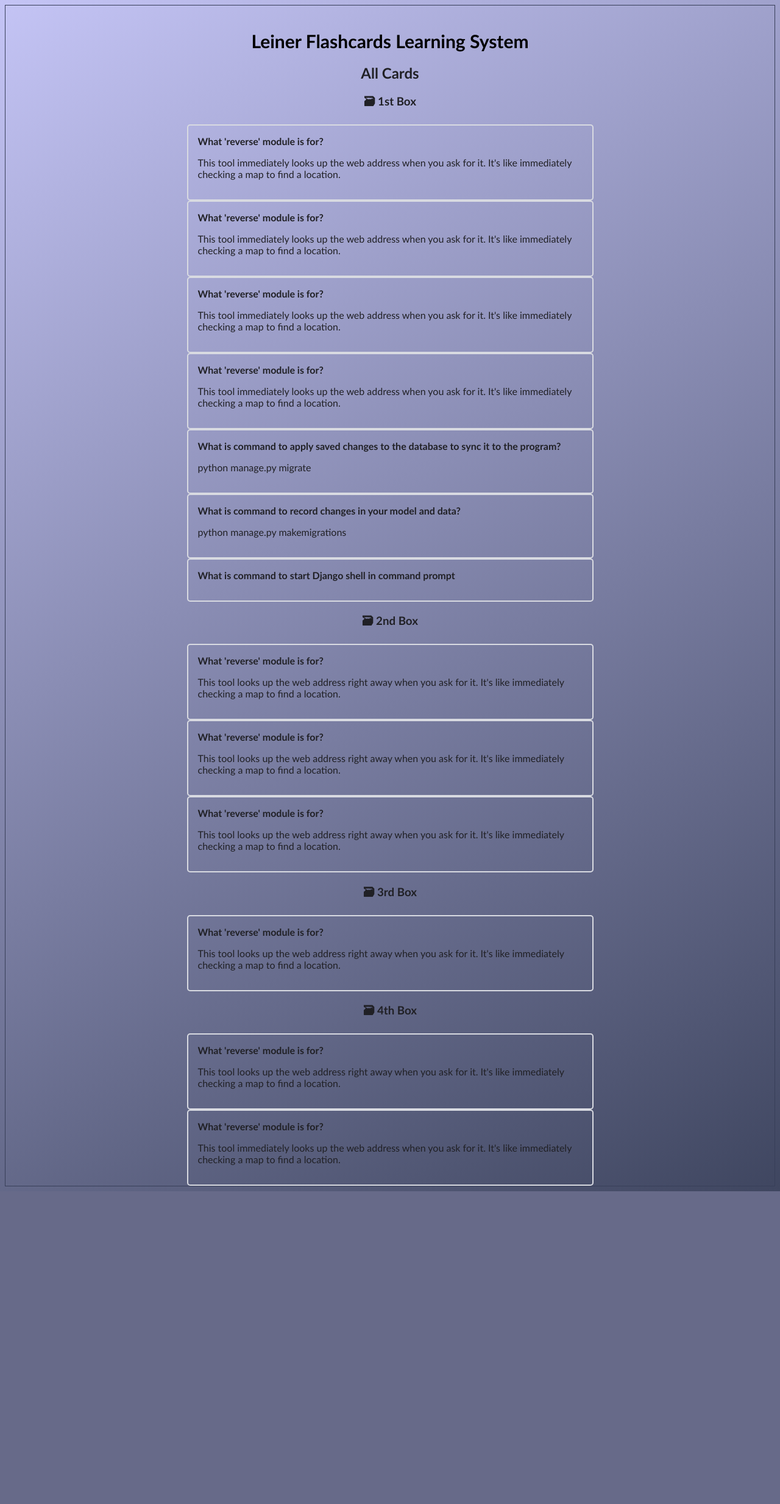
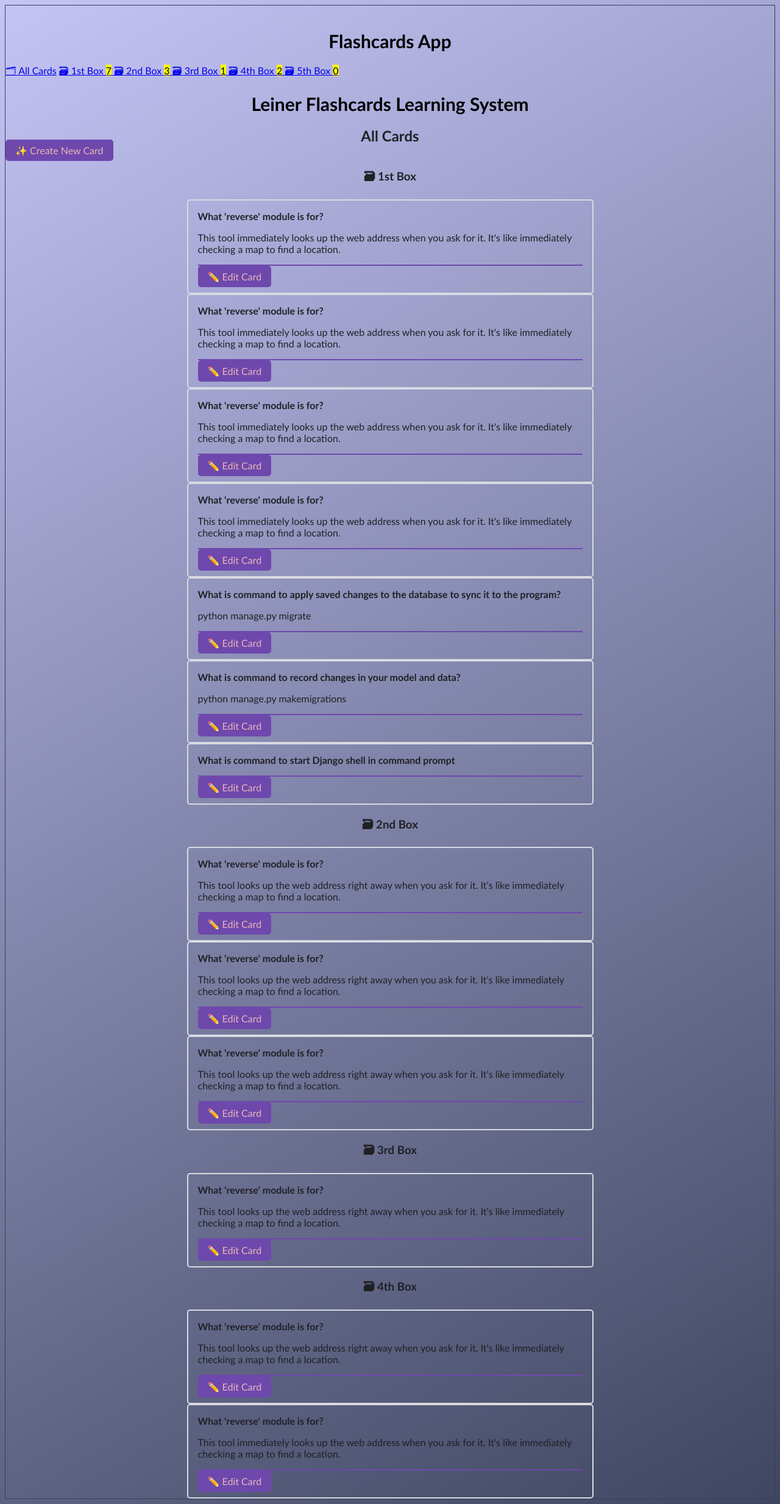
Before and after one commit to KatG33/Website, a Django app: page / in a window 1280 px wide. Shown: the whole page at 61% size. Before the commit the page ends 1954 px from the top, so only its background shows below. Run offline with Django 5.2, Linux system fonts and the light colour scheme; data comes from the database, SQL or seed files in the repository; both versions use the stored data as it was after the commit.

Commit message:
Created multiple options, like update and create. Added interactive menu.

```diff
--- a/backend/flashcards/models.py
+++ b/backend/flashcards/models.py
@@ -34,3 +34,11 @@ class Flashcard(models.Model):
     # This method will be called when conversion of an Obj to String is required
     def __str__(self):
         return self.question
+
+    def move(self, solved):
+        new_box = self.box + 1 if solved else BOXES[0]
+
+        if new_box in BOXES:
+            self.box = new_box
+            self.save()
+        return self
--- a/backend/flashcards/templates/flashcards/base.html
+++ b/backend/flashcards/templates/flashcards/base.html
@@ -16,6 +16,10 @@
     <link rel="stylesheet"  href="{% static 'css/style.css' %}"/>
 </head>
 
+<header>
+    <h1>Flashcards App</h1>
+    {% include "flashcards/navigation.html" %}
+</header>
 
 <body>
     <!--Do I have to have this part. Please make sure you understand the mechanics of it -->
--- /dev/null
+++ b/backend/flashcards/templates/flashcards/box_links.html
@@ -0,0 +1,7 @@
+{% load humanize %}
+
+{% for box in boxes %}
+    <a href="{% url 'box' box_num=box.number %}">
+        🗃 {{ box.number | ordinal }} Box <mark>{{ box.card_count }}</mark>
+    </a>
+{% endfor %}
--- a/backend/flashcards/templates/flashcards/card.html
+++ /dev/null
@@ -1,4 +0,0 @@
-<article>
-    <h4>{{ card.question }}</h4>
-    <p>{{ card.answer }}</p>
- </article>
--- /dev/null
+++ b/backend/flashcards/templates/flashcards/flashcard.html
@@ -0,0 +1,8 @@
+<article>
+    <h4>{{ card.question }}</h4>
+    <p>{{ card.answer }}</p>
+    <hr>
+    <a href="{% url 'flashcard-update' card.id %}" role="button">
+        ✏️ Edit Card
+    </a>
+</article>
--- a/backend/flashcards/templates/flashcards/flashcard_list.html
+++ b/backend/flashcards/templates/flashcards/flashcard_list.html
@@ -7,6 +7,10 @@
 {% block content %}
     <h2>All Cards</h2>
 
+    <a href="{% url 'flashcard-create' %}" role="button">
+        ✨ Create New Card
+    </a>
+
     {% for card in flashcard_list %}
         <!-- wrapping h3 in 'ifchanged' template tag to show new box headline ONCE ONLY-->
         {% ifchanged %}
@@ -14,7 +18,7 @@
             <h3>🗃 {{ card.box | ordinal }} Box</h3>
         {% endifchanged %}
         <!-- 'include' adds contents of HTML file into the current one -->
-        {% include "flashcards/card.html" %}
+        {% include "flashcards/flashcard.html" %}
         <!-- The paragraph below dispayes the details of the card -->
 
     {% endfor %}
--- /dev/null
+++ b/backend/flashcards/templates/flashcards/navigation.html
@@ -0,0 +1,6 @@
+{% load cards_tags %}
+
+<nav>
+    <a href="{% url 'flashcard-list' %}">🗂 All Cards</a>
+    {% boxes_as_links %}
+</nav>
--- /dev/null
+++ b/backend/flashcards/templatetags/cards_tags.py
@@ -0,0 +1,20 @@
+#  imports Django’s template module
+from django import template
+# # imports your Card model and the BOXES variable.
+from flashcards.models import BOXES, Flashcard
+# Creates an instance of Library used for registering your template tags.
+register = template.Library()
+# Uses the Library instance’s .inclusion_tag() as a decorator. This tells Django that boxes_as_links is an inclusion tag.
+@register.inclusion_tag("flashcards/box_links.html")
+def boxes_as_links():
+    boxes = []
+    for box_num in BOXES:
+        card_count = Flashcard.objects.filter(box=box_num).count()
+        # append a dictionary with the box number as key and the number of cards
+        # in the box as the value to the boxes list.
+        boxes.append({
+            "number": box_num,
+            "card_count": card_count,
+        })
+
+    return {"boxes": boxes}
--- a/backend/flashcards/urls.py
+++ b/backend/flashcards/urls.py
@@ -18,4 +18,19 @@ urlpatterns = [
         views.ViewFlashcards.as_view(),
         name="flashcard-list"
     ),
+    path(
+        "new",
+        views.FlashcardCreateView.as_view(),
+        name="flashcard-create"
+    ),
+     path(
+        "edit/<int:pk>",
+        views.FlashcardUpdateView.as_view(),
+        name="flashcard-update"
+    ),
+     path(
+        "box/<int:box_num>",
+        views.BoxView.as_view(),
+        name="box"
+    ),
 ]
--- a/backend/flashcards/views.py
+++ b/backend/flashcards/views.py
@@ -8,9 +8,13 @@ from rest_framework.response import Response
 # converts Flashcard model and data into JSON format
 from .serializers import FlashcardSerializer
 # 'ListView' is a tool in Django that can show a list of items
-from django.views.generic import (ListView,)
+# 'CreateView' is CreateView can: automatically generate form, handle validations, create object and redirect
+from django.views.generic import (ListView,CreateView,UpdateView,)
 # Imports flashcards' model and lets us interact with the object Flashcard
 from .models import Flashcard
+# 'reverse': This tool looks up the web address right away when you ask for it.
+# 'reverse_lazy' module waits to look up the web address until it's actually needed.
+from django.urls import reverse_lazy
 
 # Create your views here.
 # Argument request is a HTTP request from the browsed, Passed as a paramether, handles request to flashcards,
@@ -39,3 +43,22 @@ class ViewFlashcards(ListView):
     queryset = Flashcard.objects.all().order_by("box", "-date_created")
     # I have to specify the path to the flashcard template, so DJANGO STOPS FUCKING LOSING IT
     # template_name = "flashcards/listOfCards.html"
+
+class FlashcardCreateView(CreateView):
+    model = Flashcard
+    fields = ["question", "answer", "box"]
+    success_url = reverse_lazy("flashcard-create")
+
+class FlashcardUpdateView(FlashcardCreateView, UpdateView):
+    success_url = reverse_lazy("flashcard-list")
+
+class BoxView(ViewFlashcards):
+    template_name = "flashcards/box.html"
+
+    def get_queryset(self):
+        return Flashcard.objects.filter(box=self.kwargs["box_num"])
+
+    def get_context_data(self, **kwargs):
+        context = super().get_context_data(**kwargs)
+        context["box_number"] = self.kwargs["box_num"]
+        return context
```
Also changed, not shown: backend/flashcards/templates/flashcards/box.html (added, +11 -0 lines), backend/flashcards/templates/flashcards/flashcard_form.html (added, +25 -0 lines), backend/db.sqlite3.
